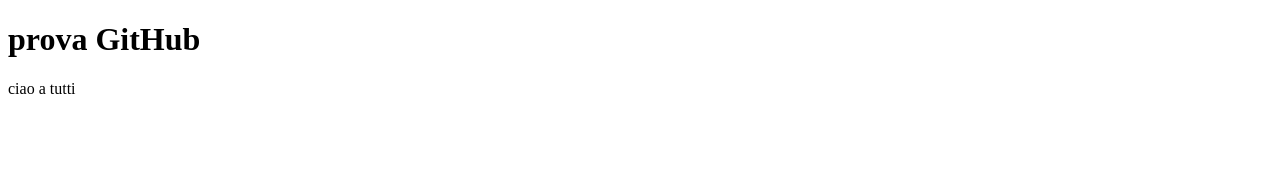
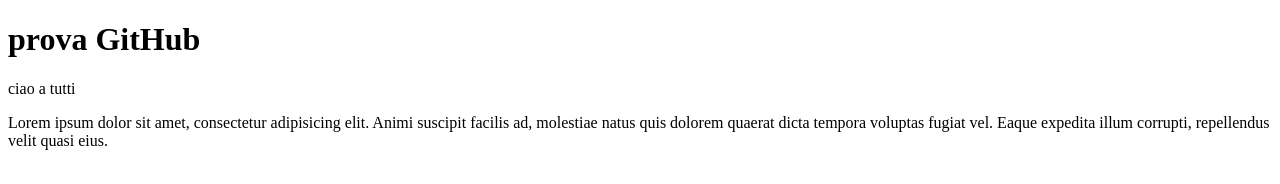
Before and after one commit to Alessandro2014/htmlcss-hello, a plain HTML site: page index.html in a window 1280 px wide. Drawn offline with Linux system fonts and the light colour scheme.

Commit message:
esercizio

```diff
--- a/index.html
+++ b/index.html
@@ -9,5 +9,6 @@
 <body>
     <h1>prova GitHub</h1>
     <span>ciao a tutti</span>
+    <p>Lorem ipsum dolor sit amet, consectetur adipisicing elit. Animi suscipit facilis ad, molestiae natus quis dolorem quaerat dicta tempora voluptas fugiat vel. Eaque expedita illum corrupti, repellendus velit quasi eius.</p>
 </body>
 </html>
```
